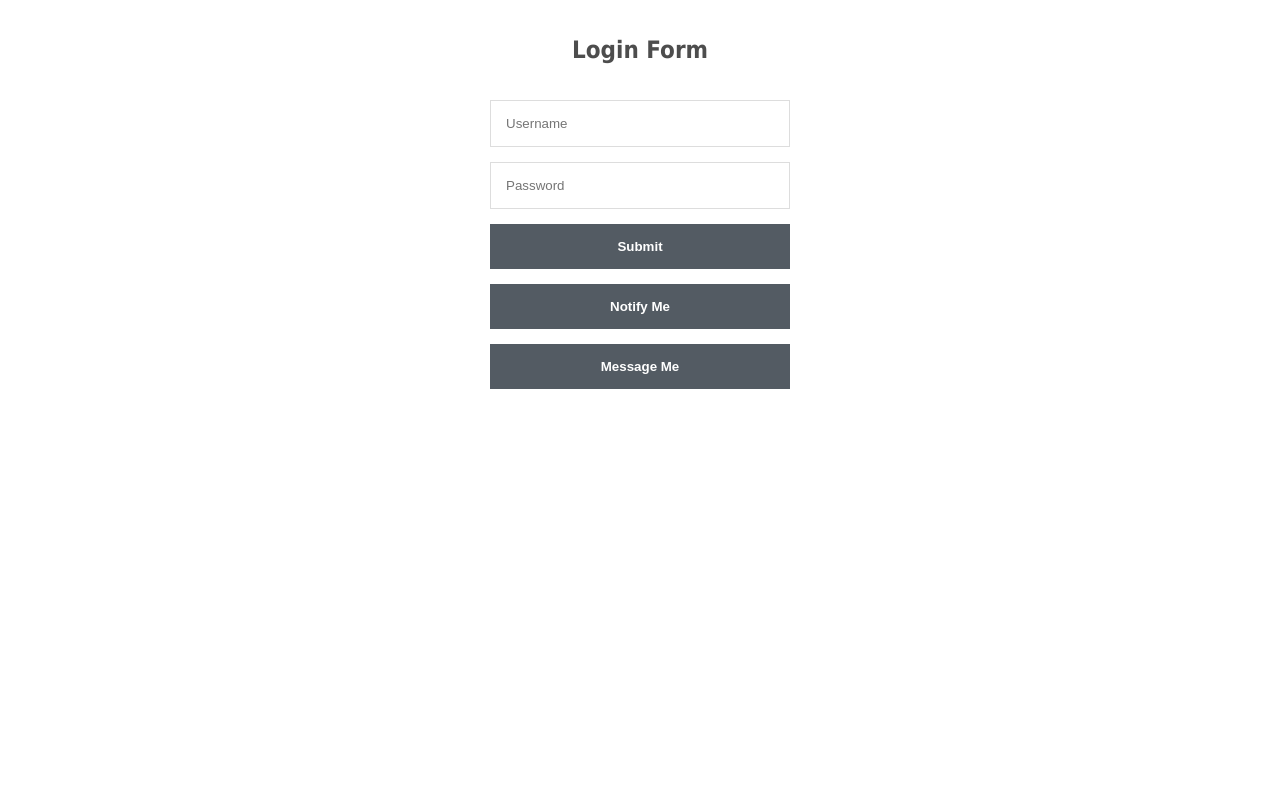
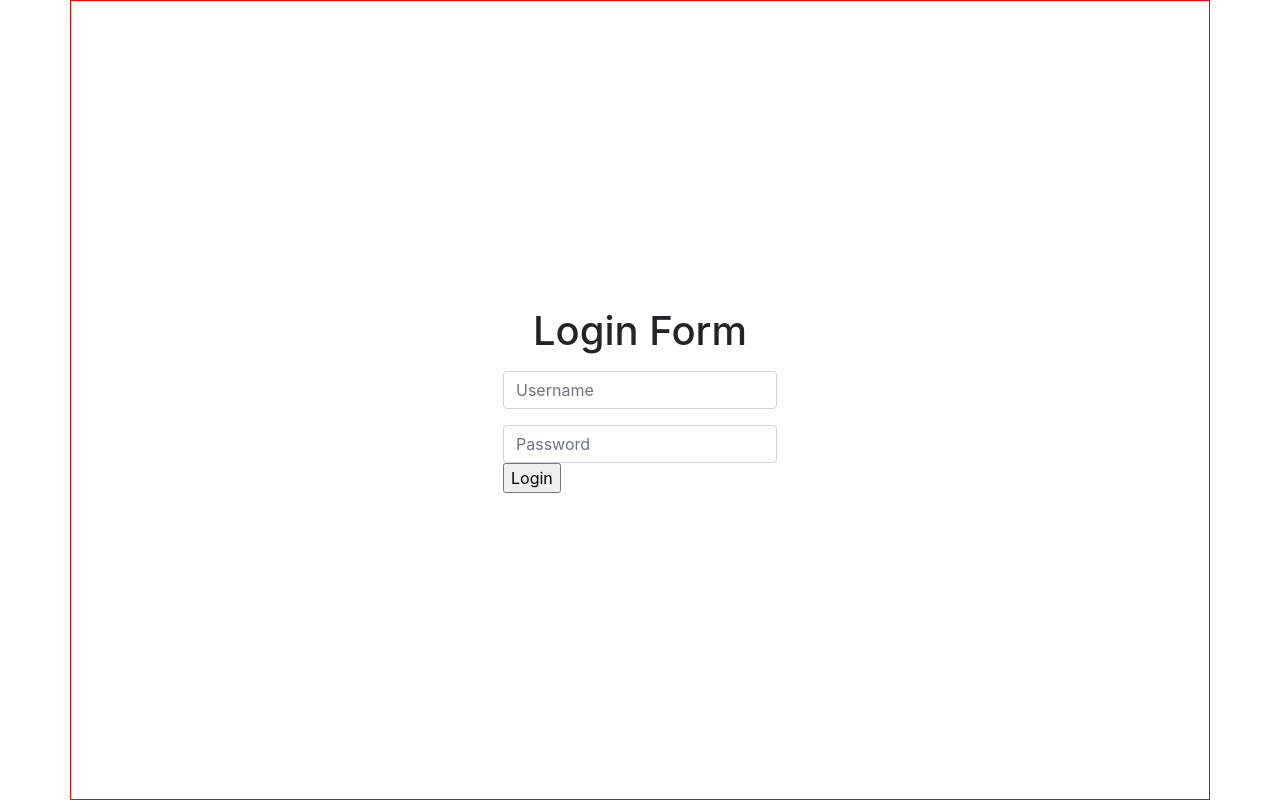
Before and after one commit to Dvartist/csmate-orig, a website: page front-end/html/login.html in a window 1280 px wide. Drawn offline with Linux system fonts and the light colour scheme; no server answers.

Commit message:
kyei's work

```diff
--- a/front-end/html/login.html
+++ b/front-end/html/login.html
@@ -3,70 +3,20 @@
 	<head>
 		<meta charset="utf-8">
 		<title>Login Form Tutorial</title>
-		<style>
-		.login-form {
-			width: 300px;
-			margin: 0 auto;
-			font-family: Tahoma, Geneva, sans-serif;
-		}
-		.login-form h1 {
-			text-align: center;
-			color: #4d4d4d;
-			font-size: 24px;
-			padding: 20px 0 20px 0;
-		}
-		.login-form input[type="password"],
-		.login-form input[type="text"] {
-			width: 100%;
-			padding: 15px;
-			border: 1px solid #dddddd;
-			margin-bottom: 15px;
-			box-sizing:border-box;
-		}
-		.login-form input[type="submit"] {
-			width: 100%;
-			padding: 15px;
-			background-color: #535b63;
-			border: 0;
-			box-sizing: border-box;
-			cursor: pointer;
-			font-weight: bold;
-			color: #ffffff;
-		}
-
-		.notify-me, .message-me {
-			margin-top: 15px;
-			width: 100%;
-			padding: 15px;
-			background-color: #535b63;
-			border: 0;
-			box-sizing: border-box;
-			cursor: pointer;
-			font-weight: bold;
-			color: #ffffff;
-		}
-		</style>
+		<link rel="stylesheet" type="text/css" href="../css/frameworks/bootstrap.css">
 	</head>
 	<body>
-		<div class="login-form">
-			<h1>Login Form</h1>
-			<form action="auth" method="POST">
-				<input type="text" name="username" placeholder="Username" required>
-				<input type="password" name="password" placeholder="Password" required>
-				<input type="submit">
-			</form>
-
-			<button class="notify-me" onclick="notify_me()">
-				Notify Me
-			</button>
-
-			<a href="/notification-center.html">
-				<button class="message-me">
-					Message Me
-				</button>
-			</a>
-	</div>
-
-    <script src="/js/script.js"></script>
-	</body>
+		<div class="container" style="display: flex; width: 100%; justify-content: center; align-items: center; height: 100vh; border: 1px red solid;">
+			<div class="row">
+				<div class="col-md-12">
+					<h1 class="text-center">Login Form</h1>
+					<form action="auth" method="POST">
+						<input type="text" name="username" placeholder="Username" class="form-control my-3"  required>
+						<input type="password" name="password" placeholder="Password" class="form-control"  required>
+						<input type="submit" value="Login" class>
+					</form>
+				</div>
+			</div>
+		</div>
+</body>
 </html>
```
Also changed, not shown: front-end/css/frameworks/bootstrap.css (renamed from front-end/css/frameworks/bootstrap-4.1.1-dist/css/bootstrap.css), 1 other file.
